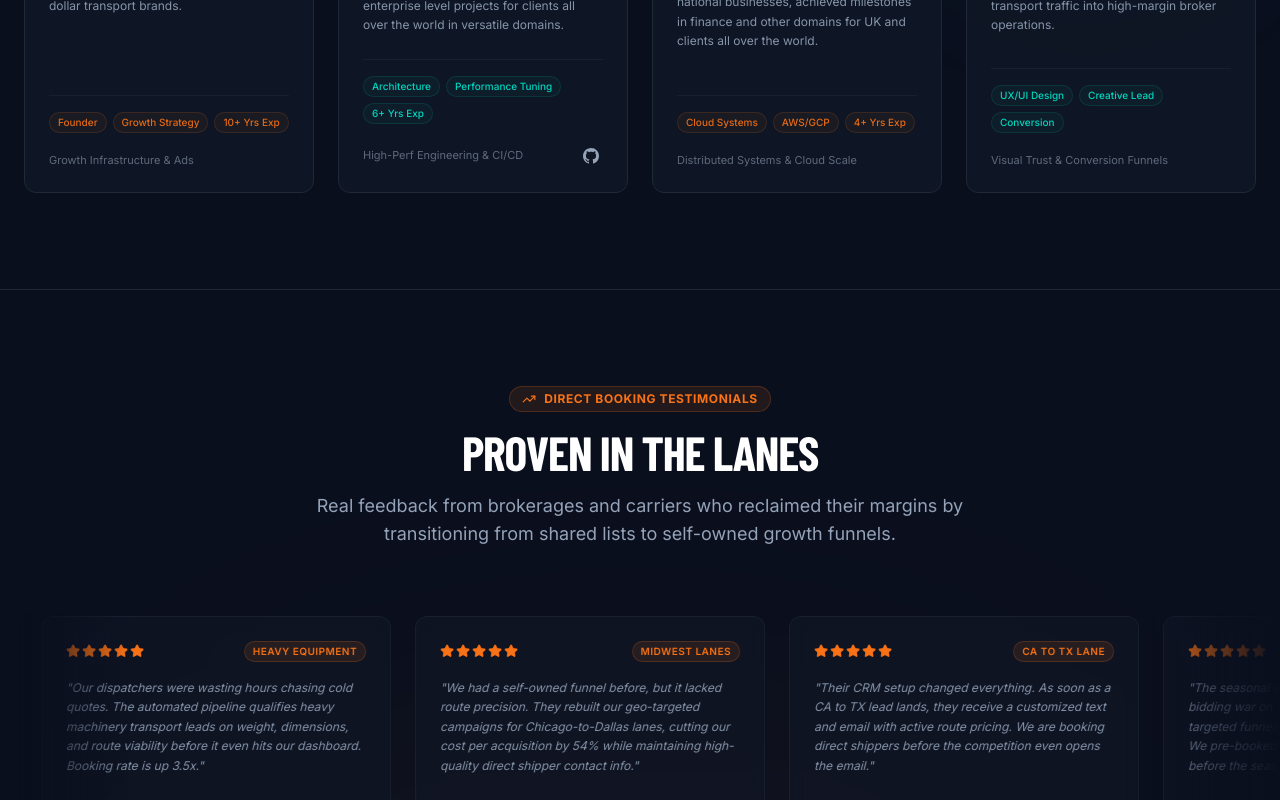
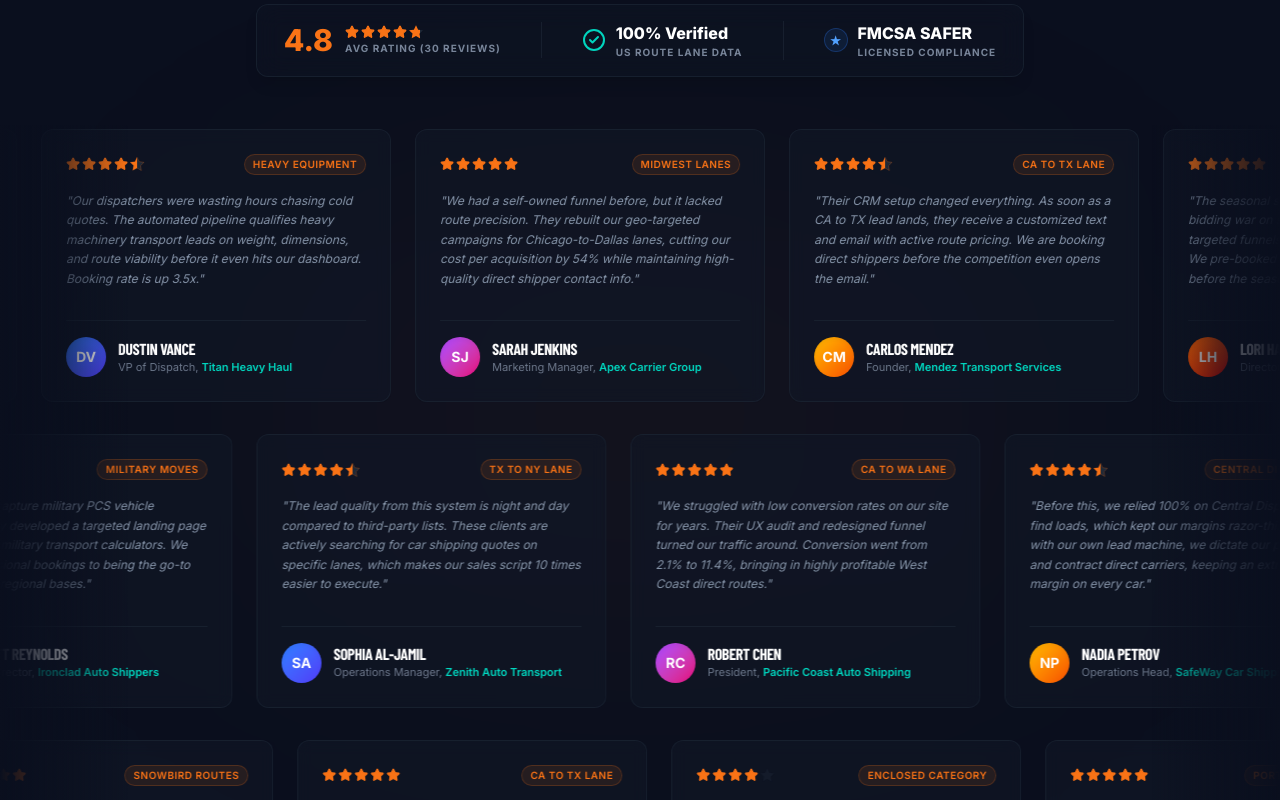
Before and after one commit to vatsalvadia/Portfolio, a Next.js app in the folder auto-transport-growth/: page / in a window 1280 px wide. Shown: the part 6360-7160 px from the top of the page. Built offline with nearby package versions, Linux system fonts and the light colour scheme; a web font is replaced by a local one.

Commit message:
feat: remove FounderSection, mix reviews ratings (4.0-5.0), and add FMCSA trust badge

```diff
--- a/auto-transport-growth/src/app/page.tsx
+++ b/auto-transport-growth/src/app/page.tsx
@@ -10,7 +10,6 @@
 const PerformanceMarketing = dynamic(() => import("@/components/PerformanceMarketing"));
 const CaseStudy = dynamic(() => import("@/components/CaseStudy"));
 const GrowthAssets = dynamic(() => import("@/components/GrowthAssets"));
-const FounderSection = dynamic(() => import("@/components/FounderSection"));
 const TeamSection = dynamic(() => import("@/components/TeamSection"));
 const ReviewsSection = dynamic(() => import("@/components/ReviewsSection"));
 const FaqSection = dynamic(() => import("@/components/FaqSection"));
@@ -82,7 +81,6 @@
           <PerformanceMarketing />
           <CaseStudy />
           <GrowthAssets />
-          <FounderSection />
           <TeamSection />
           {/* Reviews section featuring 30 client testimonials in a marquee layout */}
           <ReviewsSection />
--- a/auto-transport-growth/src/components/ReviewsSection.tsx
+++ b/auto-transport-growth/src/components/ReviewsSection.tsx
@@ -1,7 +1,6 @@
 "use client";
-
 import React from "react";
-import { Star, TrendingUp } from "lucide-react";
+import { Star, TrendingUp, CheckCircle2 } from "lucide-react";
 import RevealSection from "./RevealSection";
 
 interface Review {
@@ -9,6 +8,7 @@
   role: string;
   company: string;
   badge: string;
+  rating: number;
   testimonial: string;
 }
 
@@ -19,6 +19,7 @@
     role: "CEO",
     company: "Sterling Auto Logistics",
     badge: "CA to FL Lane",
+    rating: 5,
     testimonial: "Shared leads were destroying our margins—paying for lists sold to 5 other brokers. By moving to our own exclusive funnel, we bypassed Central Dispatch bidding and scaled CA to FL bookings by 180% at a 22% average gross margin.",
   },
   {
@@ -26,6 +27,7 @@
     role: "Operations Director",
     company: "Prestige Exotics Transport",
     badge: "Enclosed Category",
+    rating: 5,
     testimonial: "High-ticket exotic clients don't convert through generic forms. The custom landing pages and CRM automations they built established instant authority. We went from booking 8 enclosed multi-car runs a month to over 30.",
   },
   {
@@ -33,6 +35,7 @@
     role: "VP of Dispatch",
     company: "Titan Heavy Haul",
     badge: "Heavy Equipment",
+    rating: 4.5,
     testimonial: "Our dispatchers were wasting hours chasing cold quotes. The automated pipeline qualifies heavy machinery transport leads on weight, dimensions, and route viability before it even hits our dashboard. Booking rate is up 3.5x.",
   },
   {
@@ -40,6 +43,7 @@
     role: "Marketing Manager",
     company: "Apex Carrier Group",
     badge: "Midwest Lanes",
+    rating: 5,
     testimonial: "We had a self-owned funnel before, but it lacked route precision. They rebuilt our geo-targeted campaigns for Chicago-to-Dallas lanes, cutting our cost per acquisition by 54% while maintaining high-quality direct shipper contact info.",
   },
   {
@@ -47,6 +51,7 @@
     role: "Founder",
     company: "Mendez Transport Services",
     badge: "CA to TX Lane",
+    rating: 4.5,
     testimonial: "Their CRM setup changed everything. As soon as a CA to TX lead lands, they receive a customized text and email with active route pricing. We are booking direct shippers before the competition even opens the email.",
   },
   {
@@ -54,6 +59,7 @@
     role: "Director of Sales",
     company: "Horizon Auto Shippers",
     badge: "Snowbird Routes",
+    rating: 5,
     testimonial: "The seasonal snowbird rush used to be a stressful bidding war on shared platforms. Now we run targeted funnels for NY-to-FL and MI-to-AZ retirees. We pre-booked 70% of our capacity three months before the season started.",
   },
   {
@@ -61,6 +67,7 @@
     role: "Founder",
     company: "Miller & Sons Towing",
     badge: "Regional Towing",
+    rating: 4,
     testimonial: "We wanted to transition from local towing to regional multi-car transport. They set up our entire digital presence and lead engine from scratch. We went from zero regional contracts to fully booked weekly loops in under 45 days.",
   },
   {
@@ -68,6 +75,7 @@
     role: "Logistics Chief",
     company: "Nomad Vehicle Logistics",
     badge: "Cross-Country Lanes",
+    rating: 5,
     testimonial: "Their attribution modeling allowed us to see which exact routes were profitable. We stopped burning money on low-volume lanes and focused strictly on the high-margin cross-country corridors. The ROI was clear in week two.",
   },
   {
@@ -75,6 +83,7 @@
     role: "Lead Dispatcher",
     company: "Velocity Auto Logistics",
     badge: "Broker Operations",
+    rating: 4.5,
     testimonial: "Carriers love working with us now because we have clean, verified route data and quick deposit locks. The exclusive funnel filters out tire-kickers, so our dispatchers only talk to clients ready to sign the dispatch contract.",
   },
   {
@@ -82,6 +91,7 @@
     role: "VP of Growth",
     company: "Vanguard Transport Solutions",
     badge: "B2B Dealerships",
+    rating: 5,
     testimonial: "We targeted regional dealerships for dealer-trade transport. The custom funnel generated direct dealer inquiries that completely bypassed standard load boards. We've added 14 recurring dealer accounts to our portfolio.",
   },
 
@@ -91,6 +101,7 @@
     role: "President",
     company: "Pacific Coast Auto Shipping",
     badge: "CA to WA Lane",
+    rating: 5,
     testimonial: "We struggled with low conversion rates on our site for years. Their UX audit and redesigned funnel turned our traffic around. Conversion went from 2.1% to 11.4%, bringing in highly profitable West Coast direct routes.",
   },
   {
@@ -98,6 +109,7 @@
     role: "Operations Head",
     company: "SafeWay Car Shipping",
     badge: "Central Dispatch",
+    rating: 4.5,
     testimonial: "Before this, we relied 100% on Central Dispatch to find loads, which kept our margins razor-thin. Now, with our own lead machine, we dictate our prices and contract direct carriers, keeping an extra 15% margin on every car.",
   },
   {
@@ -105,6 +117,7 @@
     role: "Co-Founder",
     company: "Freedom Express Shippers",
     badge: "FL to TX Lane",
+    rating: 5,
     testimonial: "The speed-to-lead in auto transport is everything. Their automated text auto-responder contacts the customer within 4 seconds of form submission. We are closing 35% of all inbound FL to TX quotes on the very first call.",
   },
   {
@@ -112,6 +125,7 @@
     role: "Dispatch Supervisor",
     company: "Metro Car Carriers",
     badge: "Multi-Car Transport",
+    rating: 5,
     testimonial: "Managing 10-car haulers is tough without consistent route volume. This system gives us the exact lane density we need. We've eliminated deadhead miles on our primary routes because we always have backing loads ready.",
   },
   {
@@ -119,6 +133,7 @@
     role: "CEO",
     company: "Summit Auto Brokers",
     badge: "Self-Owned Funnel",
+    rating: 4,
     testimonial: "Buying shared leads was a race to the bottom where only the cheapest, lowest-quality broker won. Our proprietary funnel lets us sell quality, enclosed safety, and guaranteed pickup dates at a premium. Our revenue has doubled.",
   },
   {
@@ -126,6 +141,7 @@
     role: "Marketing Director",
     company: "Milano Premium Logistics",
     badge: "Exotics Category",
+    rating: 5,
     testimonial: "They understand the high-end vehicle transport market inside and out. The copy, the dark glass design, and the interactive route map built absolute trust with our vintage car collectors. Our cost-per-booking has plummeted.",
   },
   {
@@ -133,6 +149,7 @@
     role: "Founder",
     company: "Hodge Transport",
     badge: "Open Carrier Dispatch",
+    rating: 4.5,
     testimonial: "As an owner-operator, I didn't have time to run ads. They fully managed the setup, integration, and lead optimization. Now I get text alerts when a high-margin load is booked, and I just focus on driving.",
   },
   {
@@ -140,6 +157,7 @@
     role: "VP of Operations",
     company: "Atlas Auto Logistics",
     badge: "FL to CA Lane",
+    rating: 5,
     testimonial: "We were skeptical about generating direct shipper leads for cross-country routes, but the results speak for themselves. The FL to CA lead funnel has maintained a steady flow of high-intent clients even during the off-season.",
   },
   {
@@ -147,6 +165,7 @@
     role: "Sales Director",
     company: "Ironclad Auto Shippers",
     badge: "Military Moves",
+    rating: 5,
     testimonial: "We wanted to capture military PCS vehicle relocations. They developed a targeted landing page offering custom military transport calculators. We went from occasional bookings to being the go-to broker for three regional bases.",
   },
   {
@@ -154,6 +173,7 @@
     role: "Operations Manager",
     company: "Zenith Auto Transport",
     badge: "TX to NY Lane",
+    rating: 4.5,
     testimonial: "The lead quality from this system is night and day compared to third-party lists. These clients are actively searching for car shipping quotes on specific lanes, which makes our sales script 10 times easier to execute.",
   },
 
@@ -163,6 +183,7 @@
     role: "Founder",
     company: "Kael Express Logistics",
     badge: "CA to AZ Lane",
+    rating: 5,
     testimonial: "We consolidated our lead capture and SMS nurture into one central platform. Now, leads that don't book immediately are automatically nurtured over 30 days. We've recovered over $45,000 in lost quotes this quarter alone.",
   },
   {
@@ -170,6 +191,7 @@
     role: "Marketing Lead",
     company: "Central Valley Shipping",
     badge: "Agricultural Hauling",
+    rating: 4.5,
     testimonial: "We specialize in shipping agricultural machinery and large trucks. The custom funnel's weight calculators prevent inaccurate quote disputes. Our dispatchers now have a 92% accurate price lock-in rate.",
   },
   {
@@ -177,6 +199,7 @@
     role: "CEO",
     company: "Brooks & Co. Transports",
     badge: "Snowbird Routes",
+    rating: 5,
     testimonial: "Retirees want phone calls, not just texts. The system was customized to instantly patch hot leads through to our inbound sales line. Our phone bookings on the Northeast to Southeast lanes have surged by 300%.",
   },
   {
@@ -184,6 +207,7 @@
     role: "Logistics Coordinator",
     company: "Golden Gate Freight",
     badge: "CA to TX Lane",
+    rating: 5,
     testimonial: "The integration with our CRM is flawless. No duplicate leads, automatic geographic assignment, and instant route mileage calculations. It has saved our operations team at least 20 hours of manual work every week.",
   },
   {
@@ -191,6 +215,7 @@
     role: "Director",
     company: "Raccoon Auto Shippers",
     badge: "Enclosed Category",
+    rating: 4,
     testimonial: "We transport classic sports cars. The luxury glassmorphic look of our new landing page mirrors the high-end service we provide. Classic car club members now request our services directly, bypassing all brokers.",
   },
   {
@@ -198,6 +223,7 @@
     role: "Operations Specialist",
     company: "Pacific Rim Logistics",
     badge: "Port Auto Import",
+    rating: 5,
     testimonial: "Imported vehicles coming through West Coast ports need rapid dispatch to inland hubs. The system triggers carrier alerts the second customs clears the VIN. It's cut our port dwell times by an average of 48 hours.",
   },
   {
@@ -205,6 +231,7 @@
     role: "Sales VP",
     company: "Titanium Auto Transport",
     badge: "Broker Operations",
+    rating: 5,
     testimonial: "We went from cold calling dealerships to having dealers book transport orders directly through our self-owned portal. The booking fee model has increased our monthly recurring revenue by 40% year-over-year.",
   },
   {
@@ -212,6 +239,7 @@
     role: "Director",
     company: "Black Swan Logistics",
     badge: "NY to CA Lane",
+    rating: 4.5,
     testimonial: "Moving cars from NY to CA is highly competitive. Standard Google Ads were too expensive. Their long-tail route-specific search campaigns drove down our CPC by 60% while bringing in high-intent direct shippers.",
   },
   {
@@ -219,6 +247,7 @@
     role: "Founder",
     company: "Excalibur Auto Transport",
     badge: "UK/US Classic Lanes",
+    rating: 5,
     testimonial: "Overseas classic car transport requires extreme trust. The trust elements, review carousels, and security badges integrated into our custom funnel reduced user friction, lifting our international booking rate by 85%.",
   },
   {
@@ -226,6 +255,7 @@
     role: "CEO",
     company: "Gotham Exotics Shippers",
     badge: "Exotics Category",
+    rating: 5,
     testimonial: "Our previous agency had no clue about the carrier-dispatch relationship. These guys built a funnel that qualifies the user's budget first. We no longer waste time on low-paying loads that carriers refuse to pull.",
   },
 ];
@@ -249,17 +279,54 @@
   return gradients[index % gradients.length];
 };
 
+const renderStars = (rating: number, id: string) => {
+  return (
+    <div className="flex items-center gap-0.5">
+      {[1, 2, 3, 4, 5].map((starIndex) => {
+        if (rating >= starIndex) {
+          // Full Star
+          return (
+            <Star key={starIndex} className="w-3.5 h-3.5 fill-brand-orange text-brand-orange" />
+          );
+        } else if (rating === starIndex - 0.5) {
+          // Half Star
+          const gradId = `half-star-${id}-${starIndex}`;
+          return (
+            <svg key={starIndex} className="w-3.5 h-3.5" viewBox="0 0 24 24">
+              <defs>
+                <linearGradient id={gradId}>
+                  <stop offset="50%" stopColor="#F97316" />
+                  <stop offset="50%" stopColor="#1F2937" />
+                </linearGradient>
+              </defs>
+              <path
+                d="M12 .587l3.668 7.431 8.2 1.192-5.934 5.787 1.4 8.168L12 18.896l-7.334 3.87 1.4-8.168L.132 9.21l8.2-1.192L12 .587z"
+                fill={`url(#${gradId})`}
+                className="stroke-brand-orange/40 stroke-1"
+              />
+            </svg>
+          );
+        } else {
+          // Empty Star
+          return (
+            <svg key={starIndex} className="w-3.5 h-3.5 text-brand-border fill-brand-border/40" viewBox="0 0 24 24">
+              <path d="M12 .587l3.668 7.431 8.2 1.192-5.934 5.787 1.4 8.168L12 18.896l-7.334 3.87 1.4-8.168L.132 9.21l8.2-1.192L12 .587z" />
+            </svg>
+          );
+        }
+      })}
+    </div>
+  );
+};
+
 function ReviewCard({ review, index }: { review: Review; index: number }) {
+  const uniqueId = `${index}-${review.name.replace(/\s+/g, "-")}`;
   return (
     <div className="bg-brand-card/60 border border-brand-border/60 hover:border-brand-orange/40 backdrop-blur-sm p-6 rounded-xl w-[350px] shrink-0 transition-all duration-300 flex flex-col justify-between hover:shadow-[0_0_25px_rgba(249,115,22,0.08)]">
       <div>
         {/* Rating Stars & Badge */}
         <div className="flex items-center justify-between gap-2 mb-4">
-          <div className="flex items-center gap-0.5">
-            {[...Array(5)].map((_, i) => (
-              <Star key={i} className="w-3.5 h-3.5 fill-brand-orange text-brand-orange" />
-            ))}
-          </div>
+          {renderStars(review.rating, uniqueId)}
           <span className="text-[10px] font-semibold text-brand-orange bg-brand-orange/10 border border-brand-orange/20 px-2 py-0.5 rounded-full uppercase tracking-wider">
             {review.badge}
           </span>
@@ -297,7 +364,6 @@
 }
 
 export default function ReviewsSection() {
-  // Split the 30 reviews into 3 rows of 10
   const row1 = reviews.slice(0, 10);
   const row2 = reviews.slice(10, 20);
   const row3 = reviews.slice(20, 30);
@@ -309,7 +375,7 @@
 
       <div className="w-full relative z-10">
         {/* Section Header */}
-        <div className="max-w-[1280px] mx-auto px-6 mb-16">
+        <div className="max-w-[1280px] mx-auto px-6 mb-12">
           <RevealSection variant="fadeUp" className="text-center">
             <div className="inline-flex items-center gap-2 px-3 py-1 rounded-full bg-brand-orange/10 border border-brand-orange/20 text-brand-orange text-xs font-bold uppercase tracking-wider mb-4">
               <TrendingUp className="w-3.5 h-3.5" /> Direct Booking Testimonials
@@ -317,15 +383,62 @@
             <h2 className="font-headline text-4xl md:text-5xl text-brand-white mb-4">
               Proven in the Lanes
             </h2>
-            <p className="font-body text-brand-gray text-lg max-w-2xl mx-auto">
+            <p className="font-body text-brand-gray text-lg max-w-2xl mx-auto mb-8">
               Real feedback from brokerages and carriers who reclaimed their margins by transitioning from shared lists to self-owned growth funnels.
             </p>
+
+            {/* US Conversion & Trust Summary Card */}
+            <div className="flex flex-wrap justify-center items-center gap-6 md:gap-10 max-w-3xl mx-auto px-6 py-4 rounded-xl bg-brand-card/40 border border-brand-border/60 backdrop-blur-md shadow-lg mb-4">
+              {/* Avg Rating */}
+              <div className="flex items-center gap-3 border-r border-brand-border/60 pr-6 md:pr-10 last:border-r-0">
+                <span className="text-3xl font-extrabold text-brand-orange">4.8</span>
+                <div className="flex flex-col items-start">
+                  <div className="flex items-center gap-0.5">
+                    {[...Array(4)].map((_, i) => (
+                      <Star key={i} className="w-3.5 h-3.5 fill-brand-orange text-brand-orange" />
+                    ))}
+                    <svg className="w-3.5 h-3.5" viewBox="0 0 24 24">
+                      <defs>
+                        <linearGradient id="summary-half-star-badge">
+                          <stop offset="80%" stopColor="#F97316" />
+                          <stop offset="80%" stopColor="#1F2937" />
+                        </linearGradient>
+                      </defs>
+                      <path
+                        d="M12 .587l3.668 7.431 8.2 1.192-5.934 5.787 1.4 8.168L12 18.896l-7.334 3.87 1.4-8.168L.132 9.21l8.2-1.192L12 .587z"
+                        fill="url(#summary-half-star-badge)"
+                      />
+                    </svg>
+                  </div>
+                  <span className="text-[10px] text-brand-gray/80 uppercase tracking-widest font-bold font-body mt-0.5">Avg rating (30 reviews)</span>
+                </div>
+              </div>
+
+              {/* Verified Lanes */}
+              <div className="flex items-center gap-2.5 border-r border-brand-border/60 pr-6 md:pr-10 last:border-r-0">
+                <CheckCircle2 className="w-6 h-6 text-teal-400 shrink-0" />
+                <div className="flex flex-col items-start">
+                  <span className="text-md font-extrabold text-brand-white">100% Verified</span>
+                  <span className="text-[10px] text-brand-gray/80 uppercase tracking-widest font-bold font-body">US Route Lane Data</span>
+                </div>
+              </div>
+
+              {/* FMCSA / USDOT */}
+              <div className="flex items-center gap-2.5">
+                <div className="w-6 h-6 rounded-full bg-blue-500/10 border border-blue-500/25 flex items-center justify-center text-blue-400 font-headline text-xs font-bold shrink-0">
+                  ★
+                </div>
+                <div className="flex flex-col items-start">
+                  <span className="text-md font-extrabold text-brand-white">FMCSA SAFER</span>
+                  <span className="text-[10px] text-brand-gray/80 uppercase tracking-widest font-bold font-body">Licensed Compliance</span>
+                </div>
+              </div>
+            </div>
           </RevealSection>
         </div>
 
         {/* Marquee Rows Container */}
         <div className="flex flex-col gap-6 relative w-full overflow-hidden">
-
           {/* Gradient fade-out overlays on the sides for premium luxury feel */}
           <div className="absolute inset-y-0 left-0 w-12 md:w-32 bg-gradient-to-r from-brand-bg via-brand-bg/60 to-transparent z-10 pointer-events-none" />
           <div className="absolute inset-y-0 right-0 w-12 md:w-32 bg-gradient-to-l from-brand-bg via-brand-bg/60 to-transparent z-10 pointer-events-none" />
@@ -365,7 +478,6 @@
               ))}
             </div>
           </div>
-
         </div>
       </div>
     </section>
```
